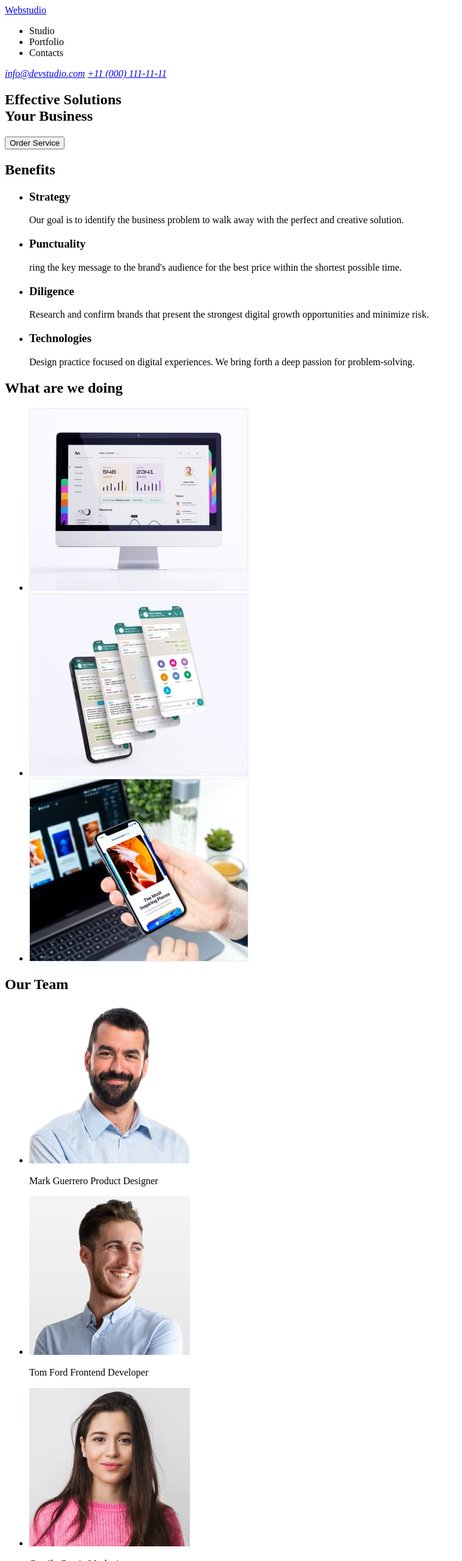
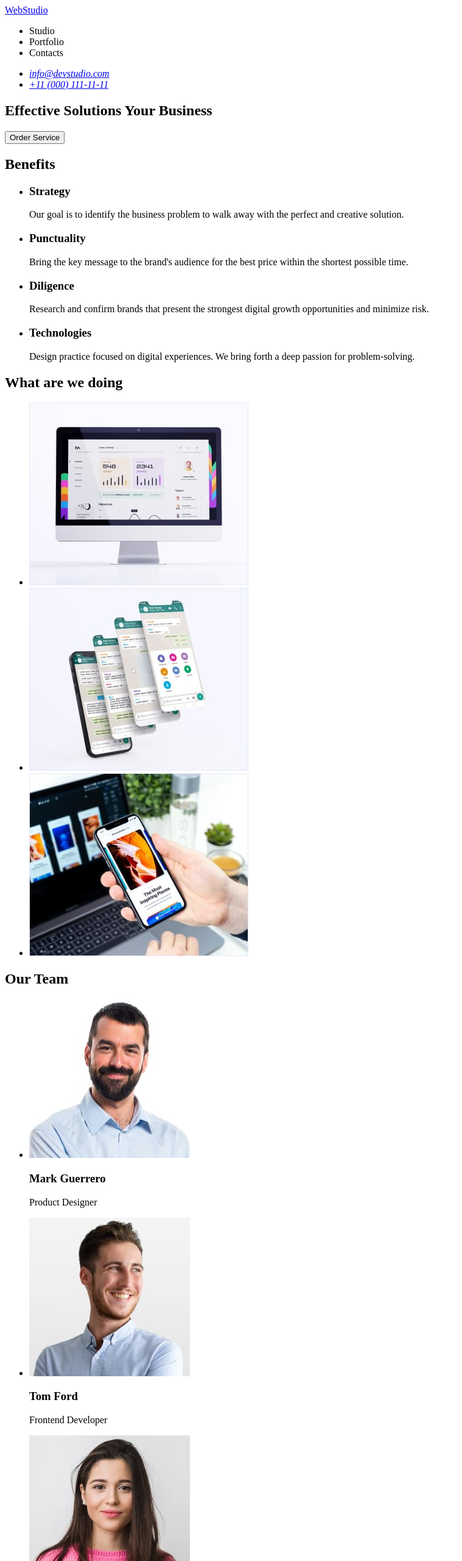
Before and after one commit to ANastya28/goit-markup-hw-01, a plain HTML site: page index.html in a window 1280 px wide. Shown: the top 2560 px of the page at 61% size, without its empty margins (0-759 px from the left). Drawn offline with Linux system fonts and the light colour scheme.

Commit message:
Update index.html

```diff
--- a/index.html
+++ b/index.html
@@ -9,7 +9,7 @@
 <body>
     <header>
     <nav>
-        <a href="/index.html">Webstudio</a>
+        <a href="./index.html">WebStudio</a>
         <ul>
             <li><a href=""></a>Studio</li>
             <li><a href=""></a>Portfolio</li>
@@ -17,14 +17,16 @@
         </ul>
     </nav>
     <address>
-        <a href="mailto:info@devstudio.com">info@devstudio.com</a>
-        <a href="tel:+110001111111">+11 (000) 111-11-11</a>
+    <ul>
+        <li><a href="mailto:info@devstudio.com">info@devstudio.com</a></li>
+        <li><a href="tel:+110001111111">+11 (000) 111-11-11</a></li>
+    </ul>
     </address>
     </header>
     <main>
         <!--Hero-->
         <section>
-            <h1>Effective Solutions<br>Your Business</h1>
+            <h1>Effective Solutions Your Business</h1>
             <button type="button">Order Service</button>
         </section>
         <section>
@@ -36,7 +38,7 @@
             </li>
             <li>
                 <h3>Punctuality</h3>
-                <p>ring the key message to the brand's audience for the best price within the shortest possible time.</p>
+                <p>Bring the key message to the brand's audience for the best price within the shortest possible time.</p>
             </li>
             <li>
                 <h3>Diligence</h3>
@@ -52,18 +54,13 @@
             <h2>What are we doing</h2>
             <ul>
                 <li>
-                    <a href="">
                         <img src="./images/computer.jpg" alt="computer" width="360" height="300">
-                    </a>
                 </li>
                 <li>
-                    <a href="">
                         <img src="./images/phone.jpg" alt="mobile phone" width="360" height="300">
-                    </a>
                 </li>
                 <li>
-                    <a href="">
-                        <img src="./images/phoneandnotebook.jpg" alt="mobile phone and notebook" width="360" height="300"></a>
+                        <img src="./images/phoneandnotebook.jpg" alt="mobile phone and notebook" width="360" height="300">
                 </li>
             </ul>
         </section>
@@ -72,25 +69,29 @@
             <ul>
                 <li>
                         <img src="./images/mark.jpg" alt="man" width="264" height="260">
-                        <p>Mark Guerrero Product Designer</p>
+                        <h3>Mark Guerrero</h3>
+                        <p>Product Designer</p>
                 </li>
                 <li>
                         <img src="./images/tom.jpg" alt="second man" width="264" height="260">
-                        <p>Tom Ford Frontend Developer</p>
+                        <h3>Tom Ford</h3>
+                        <p>Frontend Developer</p>
                 </li>
                 <li>
                         <img src="./images/camila.jpg" alt="girl" width="264" height="260">
-                        <p>Camila Garcia Marketing</p>
+                        <h3>Camila Garcia</h3>
+                        <p>Marketing</p>
                 </li>
                 <li>
                         <img src="./images/daniel.jpg" alt="third man" width="264" height="260">
-                        <p>Daniel Wilson UI Designer</p>
+                        <h3>Daniel Wilson</h3>
+                        <p>UI Designer</p>
                 </li>
             </ul>
         </section>
     </main>
     <footer>
-        <a href="/index.html">Webstudio</a>
+        <a href="./index.html">WebStudio</a>
         <p>Increase the flow of customers and sales for your business with digital marketing & growth solutions.</p>
     </footer>
 </body>
```
